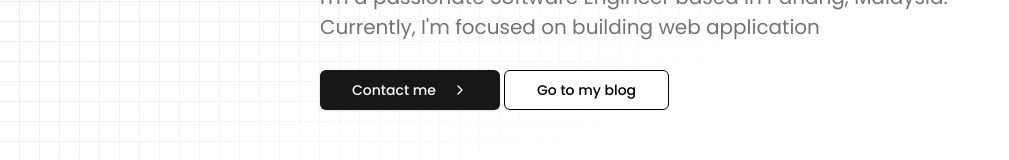
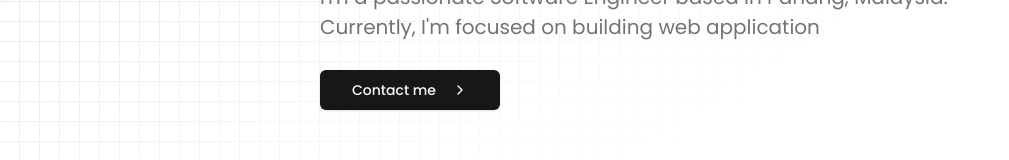
Before and after one commit to ahmadisyraf/isyraf, a Next.js app: page / in a window 1280 px wide. Shown: the part 218-378 px from the top of the page, without its empty margins (0-1009 px from the left). Built offline with nearby package versions, Linux system fonts and the light colour scheme.

Commit message:
Remove blog button

```diff
--- a/components/header.tsx
+++ b/components/header.tsx
@@ -43,14 +43,6 @@ export default function Header() {
             Contact me
             <ChevronRight size={18} className="ml-2" />
           </Button>
-          <Button
-            size={"lg"}
-            onClick={() => router.push("mailto:isyraffaishal@yahoo.com")}
-            variant={"secondary"}
-            className="border-[1.5px] border-black bg-white text-black"
-          >
-            Go to my blog
-          </Button>
         </div>
       </div>
       <GridPattern
```
Also changed, not shown: 1 other file (tests, documents, lock files or other folders).
